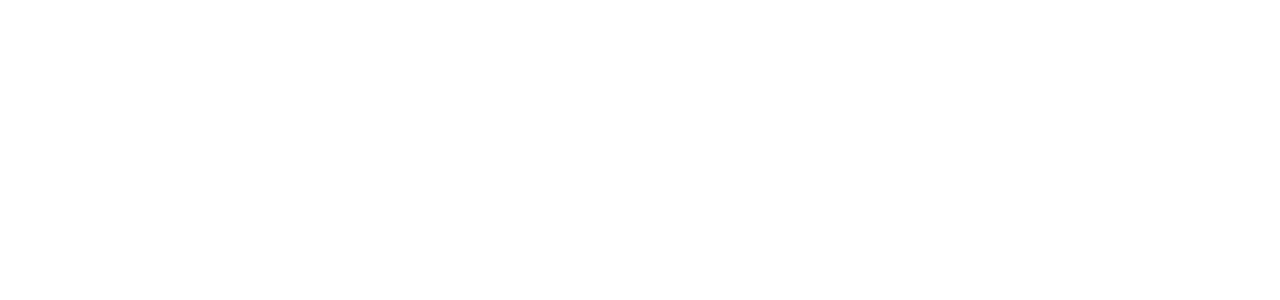
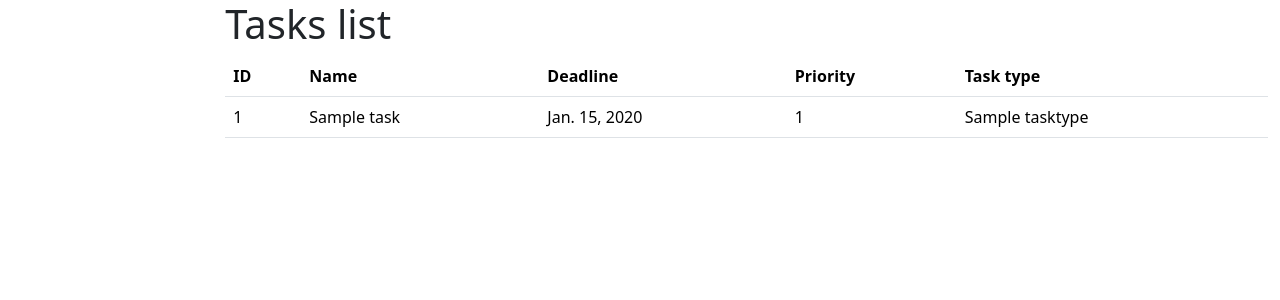
Before and after one commit to NazarSlavych/IT-project-manager, a Django app: page /tasks in a window 1280 px wide. Before the commit the part shown is empty. Shown: the top 300 px of the page. Run offline with Django 5.2, Linux system fonts and the light colour scheme; tables that the repository leaves empty hold one stand-in row (values such as "Sample post"); some libraries are stand-ins or nearby versions.

Commit message:
Update template task_list

```diff
--- a/templates/manager/task_list.html
+++ b/templates/manager/task_list.html
@@ -1 +1,28 @@
 {% extends "base.html" %}
+{% block content %}
+  <h1>
+  Tasks list
+  </h1>
+  {% if task_list %}
+    <table class="table">
+      <tr>
+        <th>ID</th>
+        <th>Name</th>
+        <th>Deadline</th>
+        <th>Priority</th>
+        <th>Task type</th>
+      </tr>
+      {% for task in task_list %}
+        <tr>
+          <td>{{ task.id }}</td>
+          <td>{{ task.name }}</td>
+          <td>{{ task.deadline }}</td>
+          <td>{{ task.priority }}</td>
+          <td>{{ task.task_type }}</td>
+        </tr>
+      {% endfor %}
+    </table>
+  {% else %}
+    <p>There are no tasks at that moment.</p>
+  {% endif %}
+{% endblock %}
```
